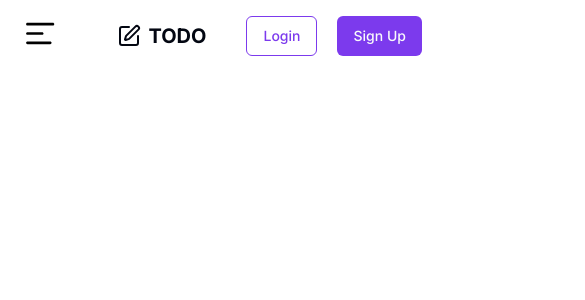
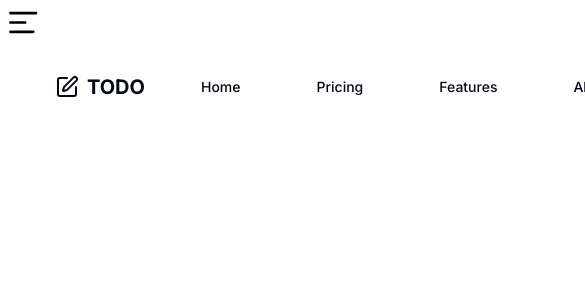
Before and after one commit to AymeneBahmed/next-todo, a Next.js app: page / in a window 390 px wide. Shown: the top 300 px of the page, 585 px wide, since content can reach past the window. Built offline with nearby package versions, Linux system fonts and the light colour scheme.

Commit message:
Delete global classes

```diff
--- a/src/app/globals.css
+++ b/src/app/globals.css
@@ -67,20 +67,3 @@
     @apply bg-background text-foreground;
   }
 }
-
-@media (max-width: 1050px) {
-  .respinsive-navbar {
-    display: none;
-  }
-  .nav-container {
-    display: flex;
-    justify-content: center;
-    align-items: center;
-  }
-}
-
-@media (min-width: 1050px) {
-  .Hamburger {
-    display: none;
-  }
-}
```
